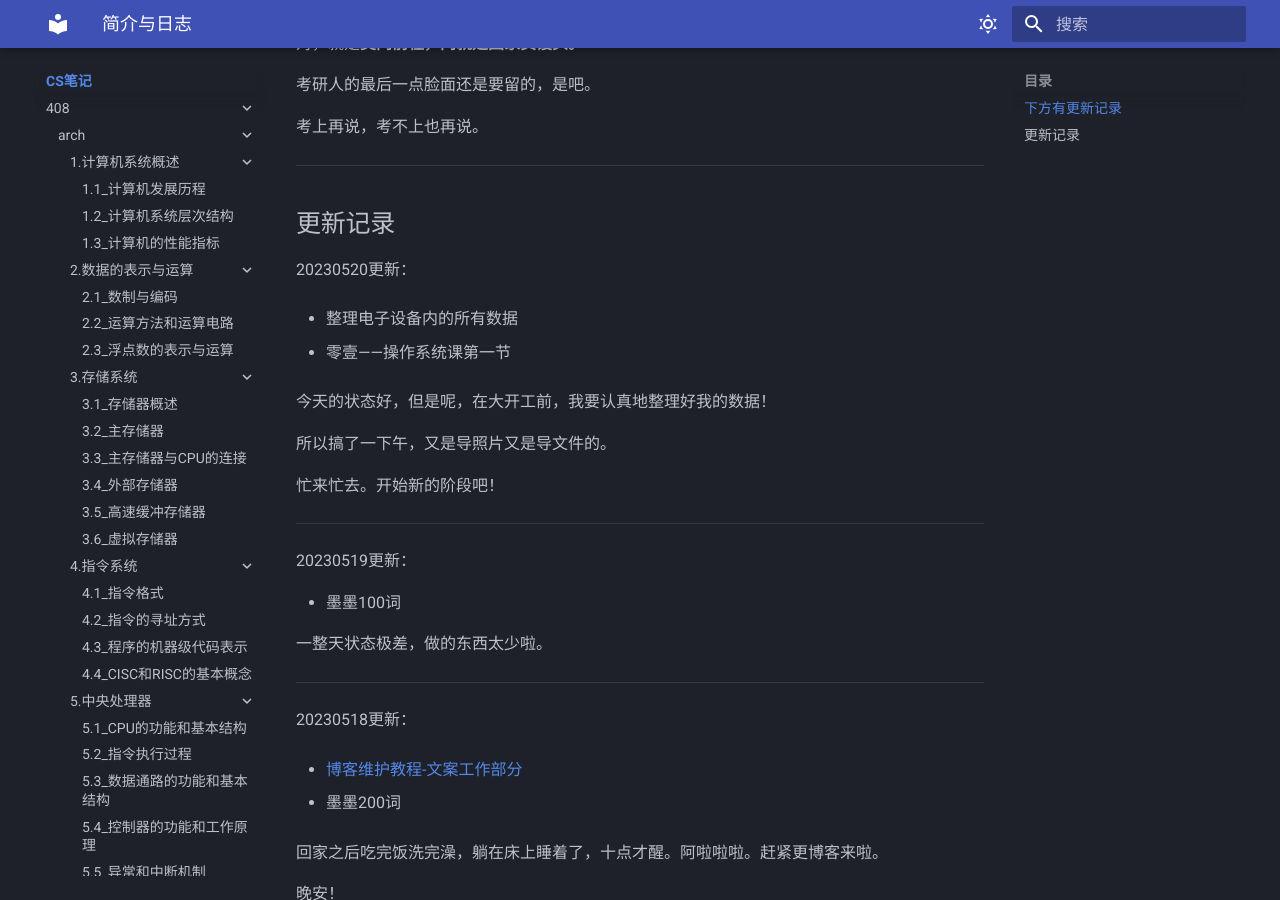
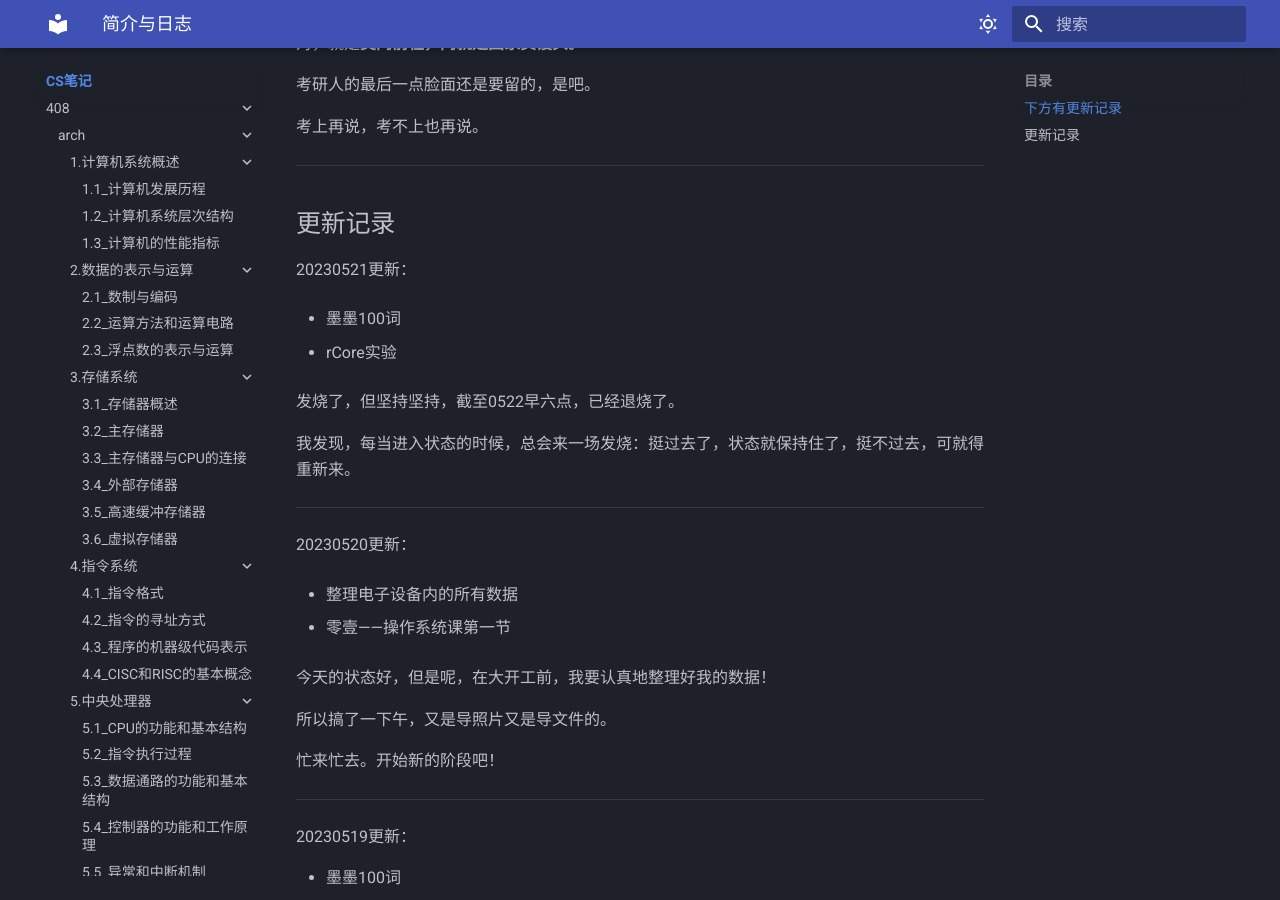
Before and after one commit to Haohahahaha/cs, an MkDocs documentation site: the page built from docs/index.md, in a window 1280 px wide and 900 px high, scrolled down 1053 px. Built offline with MkDocs 1.6.1 and Material for MkDocs 9.7.7, drawn with Linux system fonts in a browser that asks for light colours.

Commit message:
2023-05-22_06:22:48 update

```diff
--- a/docs/index.md
+++ b/docs/index.md
@@ -55,6 +55,18 @@
 <a id="update"></a>
 
 ## 更新记录
+
+20230521更新：
+
+- 墨墨100词
+
+- rCore实验
+
+发烧了，但坚持坚持，截至0522早六点，已经退烧了。
+
+我发现，每当进入状态的时候，总会来一场发烧：挺过去了，状态就保持住了，挺不过去，可就得重新来。
+
+---
 
 20230520更新：
 
```
